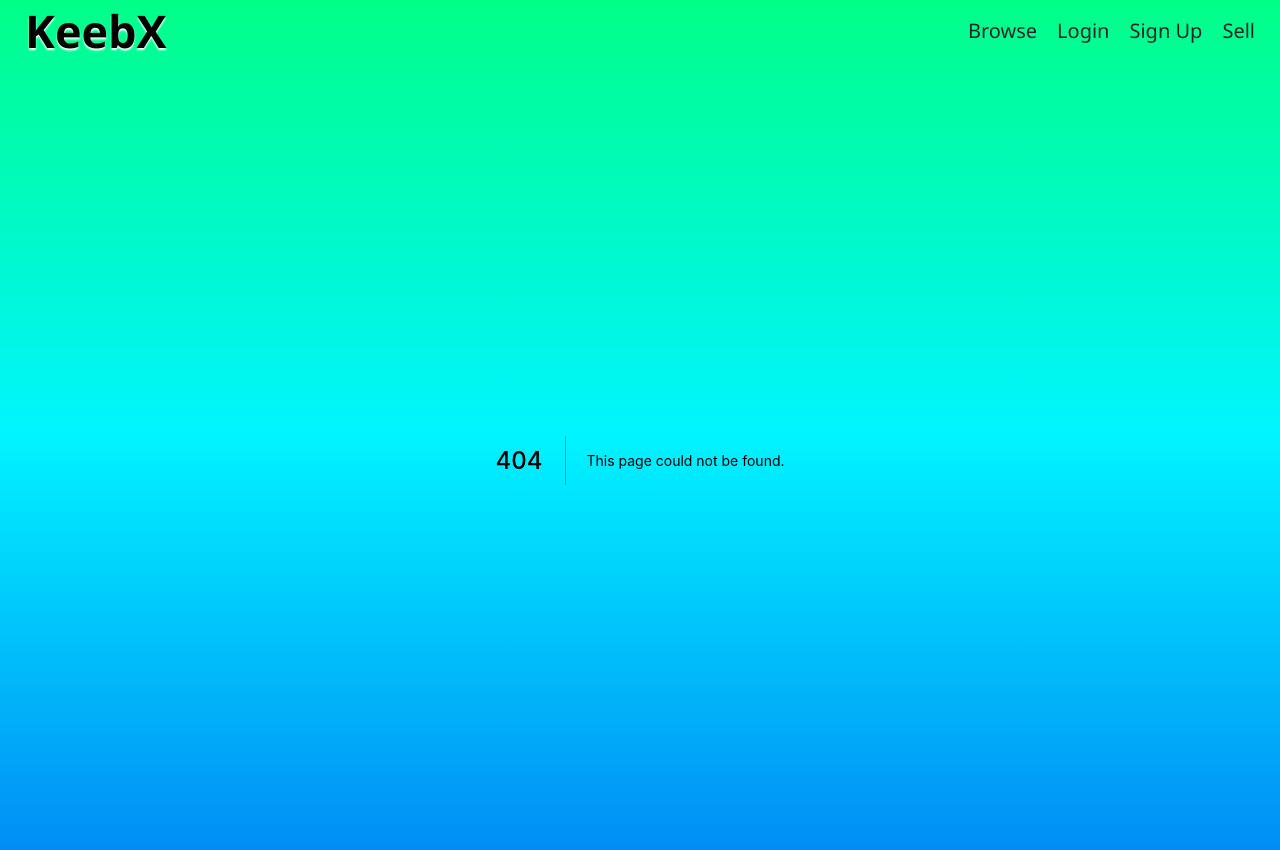
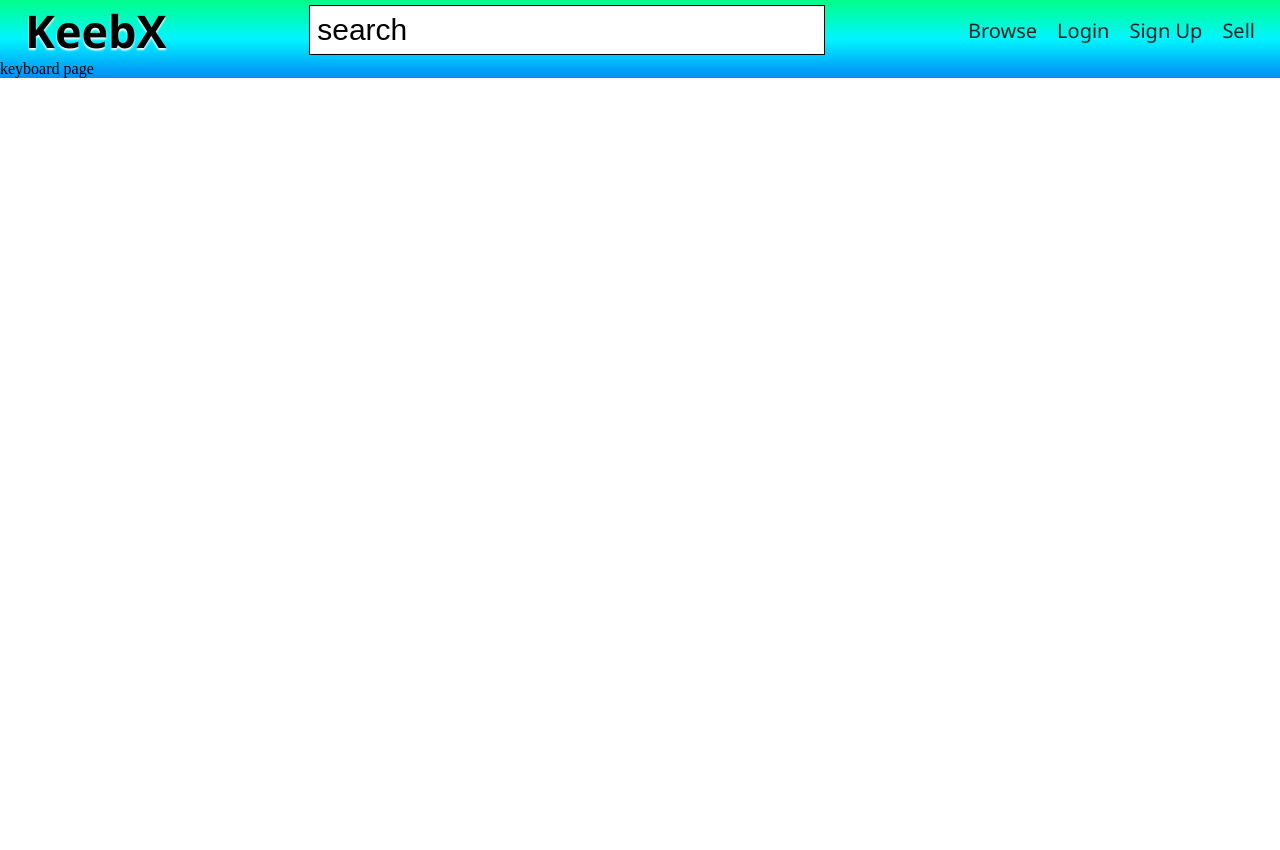
Before and after one commit to AliAlAbbassi/keebx, a Next.js app in the folder web/: page /keyboard in a window 1280 px wide. Before the commit this address had no page. Shown: the top 850 px of the page. After the commit the page ends 800 px from the top, so only its background shows below. Built offline with nearby package versions, Linux system fonts and the light colour scheme.

Commit message:
per page layout

```diff
--- a/web/components/Layout.tsx
+++ b/web/components/Layout.tsx
@@ -1,19 +1,42 @@
 import React from 'react'
-import styled from 'styled-components';
+import styled, { createGlobalStyle } from 'styled-components';
 import NavBar from './NavBar'
 
 interface LayoutProps {
-
+  layoutType: 'Default' | 'Keyboard'
 }
 
-const Layout: React.FC<LayoutProps> = ({ children }) => {
+const Layout: React.FC<LayoutProps> = ({ children, layoutType = 'Default' }) => {
+  if (layoutType === 'Keyboard') {
+    return (
+      <LayoutContainer>
+        <GlobalStyle />
+        <NavBar withSpaceBar={true} />
+        <main>{children}</main>
+      </LayoutContainer>
+    )
+  }
+
   return (
     <LayoutContainer>
-      <NavBar />
+      <GlobalStyle />
+      <NavBar withSpaceBar={false} />
       <main>{children}</main>
     </LayoutContainer>
   );
 }
+
+const GlobalStyle = createGlobalStyle`
+        html{
+            margin:0;
+            padding: 0;
+        }
+
+        body{
+            min-height:100vh;
+            margin: 0;
+        }
+`
 
 const LayoutContainer = styled.div`
   background: rgb(0,139,246);
--- a/web/components/MainHeader.tsx
+++ b/web/components/MainHeader.tsx
@@ -48,6 +48,8 @@ const MainHeading = styled.p`
   width: fit-content;
   height: fit-content;
   padding: 5px;
+  text-decoration: none;
+  cursor: default;
 `
 
 const SearchBar = styled(Field)`
--- a/web/components/NavBar.tsx
+++ b/web/components/NavBar.tsx
@@ -1,14 +1,49 @@
+import { Field, Form, Formik } from 'formik';
+import { useRouter } from 'next/dist/client/router';
 import React from 'react'
 import styled from 'styled-components'
 
 interface NavBarProps {
-
+    withSpaceBar: boolean
 }
 
-const NavBar: React.FC<NavBarProps> = ({ }) => {
+interface FormValues {
+    searchQuery: string
+}
+
+const NavBar: React.FC<NavBarProps> = ({ withSpaceBar = false }) => {
+    const initialValues: FormValues = { searchQuery: '' }
+    const router = useRouter()
+
+    if (withSpaceBar) {
+        return (
+            <NavContainer>
+                <Logo onClick={() => router.push('/')}>KeebX</Logo>
+                <Formik
+                    initialValues={initialValues}
+                    onSubmit={(values, actions) => {
+                        console.log({ values, actions })
+                        actions.resetForm()
+                    }}
+                >
+                    <Form>
+                        {/* <Field id='searchQuery' name='searchQuery' placeholder='search' /> */}
+                        <SearchBar id='searchQuery' name='searchQuery' placeholder='search' />
+                    </Form>
+                </Formik>
+                <SecondContainer>
+                    <Option>Browse</Option>
+                    <Option>Login</Option>
+                    <Option>Sign Up</Option>
+                    <LastOption>Sell</LastOption>
+                </SecondContainer>
+            </NavContainer>
+        );
+    }
+
     return (
         <NavContainer>
-            <Logo>KeebX</Logo>
+            <Logo onClick={() => router.push('/')}>KeebX</Logo>
             <SecondContainer>
                 <Option>Browse</Option>
                 <Option>Login</Option>
@@ -32,7 +67,9 @@ const Logo = styled.p({
     fontSize: '45px',
     color: 'black',
     fontWeight: 'bold',
-    textShadow: '0px 2px 2px white'
+    textShadow: '0px 2px 2px white',
+    textDecoration: 'none',
+    cursor: 'pointer'
 })
 
 const SecondContainer = styled.div({
@@ -43,11 +80,24 @@ const Option = styled.p`
     margin-right: 20px;
     font-size: 20px;
     color: #242424;
+    text-decoration: none;
+    cursor: pointer;
 `
 
 const LastOption = styled.p`
     font-size: 20px;
     color: #242424;
 `
+const SearchBar = styled(Field)`
+    font-size: 30px;
+    border: 1px solid black;
+    padding: 7px;
+    width: 500px;
+    color: black;
+    background-color: white;
+    ::placeholder {
+        color: black;
+    }
+`
 
 export default NavBar
--- a/web/pages/_app.tsx
+++ b/web/pages/_app.tsx
@@ -1,32 +1,13 @@
-import { AppProps } from 'next/dist/next-server/lib/router/router';
-import React from 'react'
-import { createGlobalStyle } from 'styled-components';
-import Layout from '../components/Layout';
+import type { NextComponentType } from 'next';
+import { AppContext, AppInitialProps, AppLayoutProps } from 'next/app';
+import React, { ReactNode } from 'react';
 
-const GlobalStyle = createGlobalStyle`
-        html{
-            margin:0;
-            padding: 0;
-        }
-
-        body{
-            min-height:100vh;
-            margin: 0;
-        }
-`
-const theme = {
-    colors: {
-        primary: "#fafafa",
-    },
-}
-
-const MyApp = ({ Component, pageProps }: AppProps) => {
-    return (
-        <Layout>
-            <GlobalStyle />
-            <Component {...pageProps} />
-        </Layout>
-    );
-}
+const MyApp: NextComponentType<AppContext, AppInitialProps, AppLayoutProps> = ({
+    Component,
+    pageProps,
+}: AppLayoutProps) => {
+    const getLayout = Component.getLayout || ((page: ReactNode) => page);
+    return getLayout(<Component {...pageProps} />);
+};
 
 export default MyApp
--- /dev/null
+++ b/web/pages/keyboard.tsx
@@ -0,0 +1,20 @@
+import { NextLayoutComponentType } from 'next';
+import React from 'react';
+import Layout from '../components/Layout';
+
+interface keyboardProps {
+}
+
+const keyboard: NextLayoutComponentType<keyboardProps> = ({ }) => {
+    return (
+        <div>keyboard page</div>
+    );
+}
+
+
+keyboard.getLayout = (page) => (
+    <Layout layoutType='Keyboard'>
+        {page}
+    </Layout>
+)
+export default keyboard
```
Also changed, not shown: web/components/Discover.tsx (added, +58 -0 lines), web/components/HomeNav.tsx (+8 -0 lines), web/next.d.ts (added, +22 -0 lines), web/pages/custom.tsx (added, +12 -0 lines), web/pages/index.tsx (+35 -2 lines), web/pages/keycaps.tsx (added, +13 -0 lines), web/pages/switches.tsx (added, +13 -0 lines).
